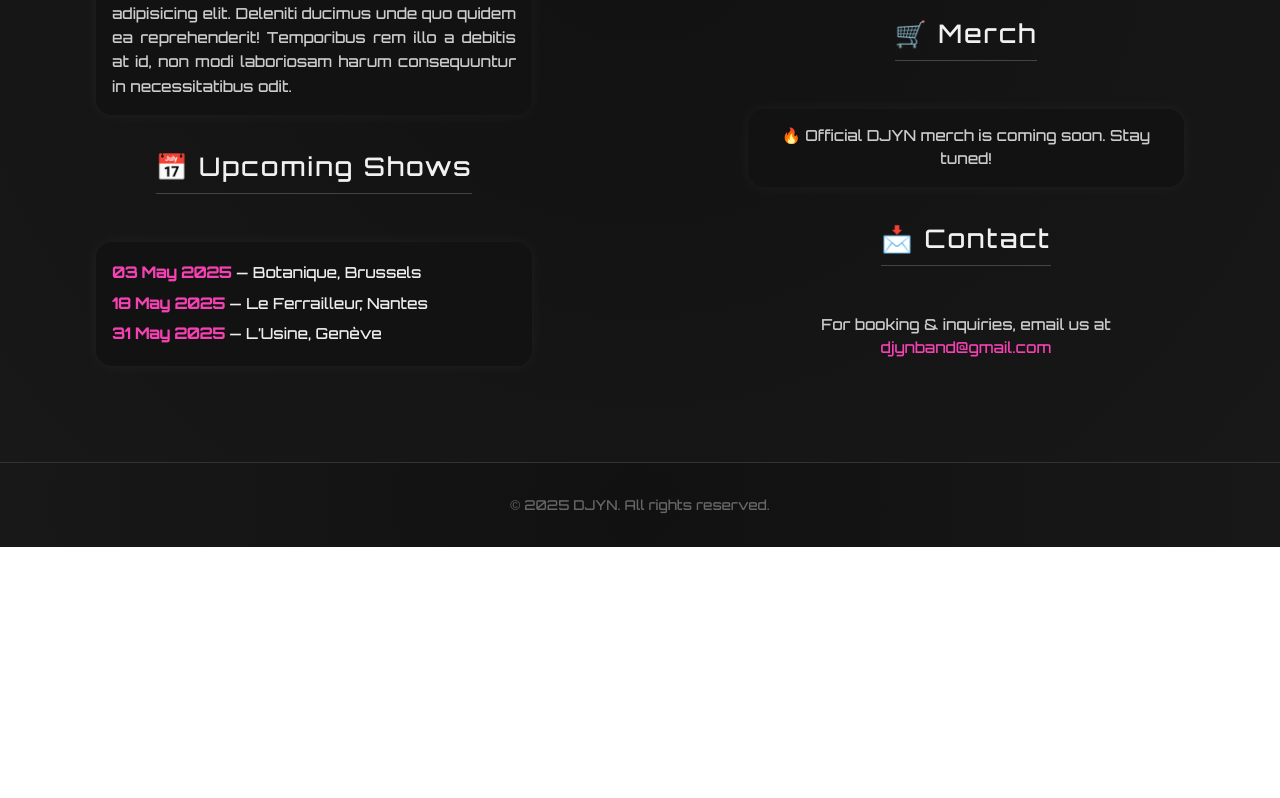
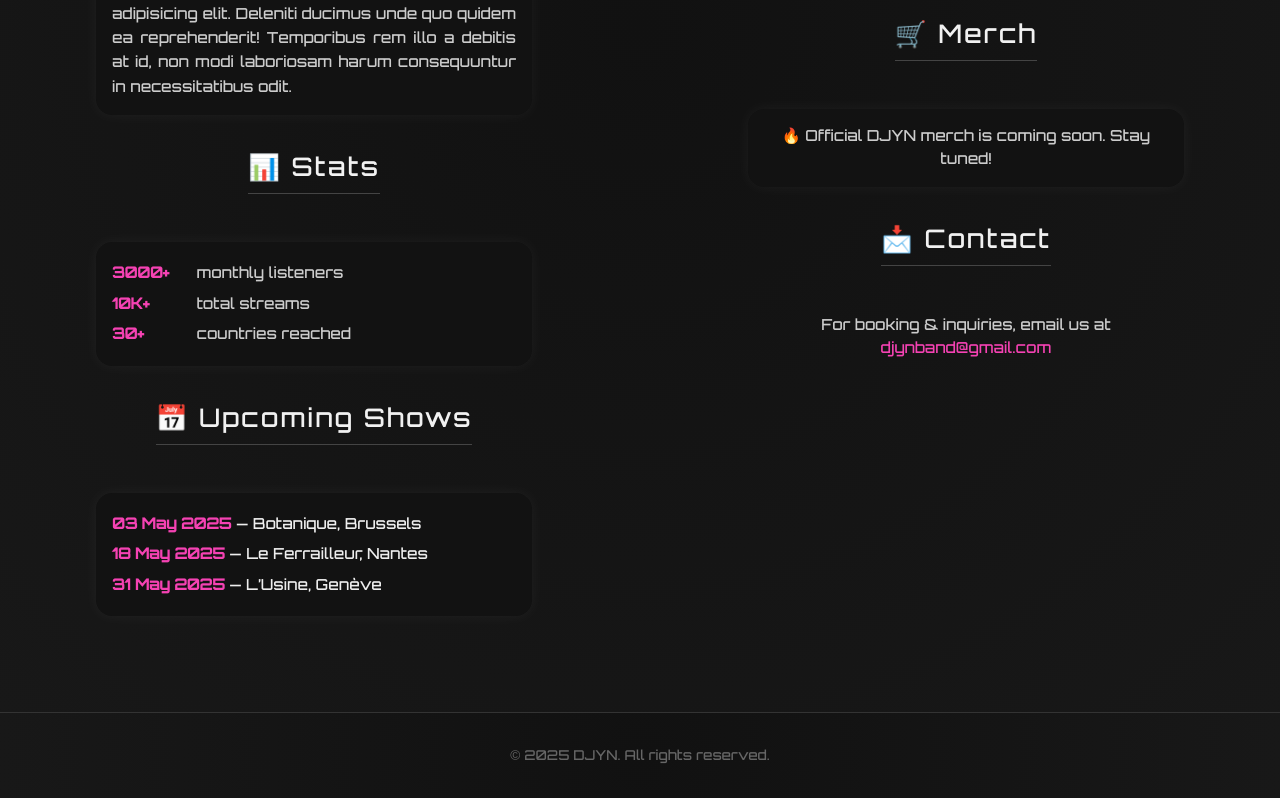
Before and after one commit to Davit-Ners/DJYN, a Next.js app: page / in a window 1280 px wide. Shown: the part 1149-1947 px from the top of the page. Before the commit the page ends 1696 px from the top, so only its background shows below. Built offline with nearby package versions, Linux system fonts and the light colour scheme.

Commit message:
Add stats section

```diff
--- a/src/app/page.tsx
+++ b/src/app/page.tsx
@@ -3,6 +3,7 @@ import style from './homePage.module.css';
 import Image from "next/image";
 import AboutSection from '@/components/aboutSection/aboutSection';
 import YoutubeIntegrator from '@/components/youtubeIntegrator/youtubeIntegrator';
+import StatsSection from '@/components/statsSection/statsSection';
 
 export default function Home() {
     return (
@@ -17,6 +18,8 @@ export default function Home() {
                 <div className={style.aboutContainer}>
                     <AboutSection />
                 </div>
+
+                <StatsSection />
 
                 <h2 className={style.sectionTitle}>📅 Upcoming Shows</h2>
                 <div className={style.concerts}>
--- /dev/null
+++ b/src/components/statsSection/statsSection.module.css
@@ -0,0 +1,36 @@
+.sectionTitle {
+    color: #f1f1f1;
+    text-align: center;
+    font-size: 1.6rem;
+    letter-spacing: 2px;
+    font-family: 'Orbitron', sans-serif;
+    margin-bottom: 1rem;
+    border-bottom: 1px solid #444;
+    padding-bottom: 0.5rem;
+}
+
+.statsBlock {
+    width: 100%;
+    max-width: 450px;
+    background: #121212;
+    border-radius: 16px;
+    box-shadow: 0 0 15px rgba(255, 255, 255, 0.05);
+    padding: 1rem;
+    font-family: 'Orbitron', sans-serif;
+    color: var(--primary-txt);
+}
+
+.statsBlock ul {
+    list-style: none;
+    padding: 0;
+    margin: 0;
+    line-height: 2;
+    font-size: 0.95rem;
+}
+
+.statsBlock span {
+    font-weight: bold;
+    color: #f542b3;
+    display: inline-block;
+    min-width: 80px;
+}
--- /dev/null
+++ b/src/components/statsSection/statsSection.tsx
@@ -0,0 +1,16 @@
+import style from './statsSection.module.css';
+
+export default function StatsSection() {
+  return (
+    <>
+      <h2 className={style.sectionTitle}>📊 Stats</h2>
+      <div className={style.statsBlock}>
+        <ul>
+          <li><span>3000+</span> monthly listeners</li>
+          <li><span>10K+</span> total streams</li>
+          <li><span>30+</span> countries reached</li>
+        </ul>
+      </div>
+    </>
+  );
+};
```
